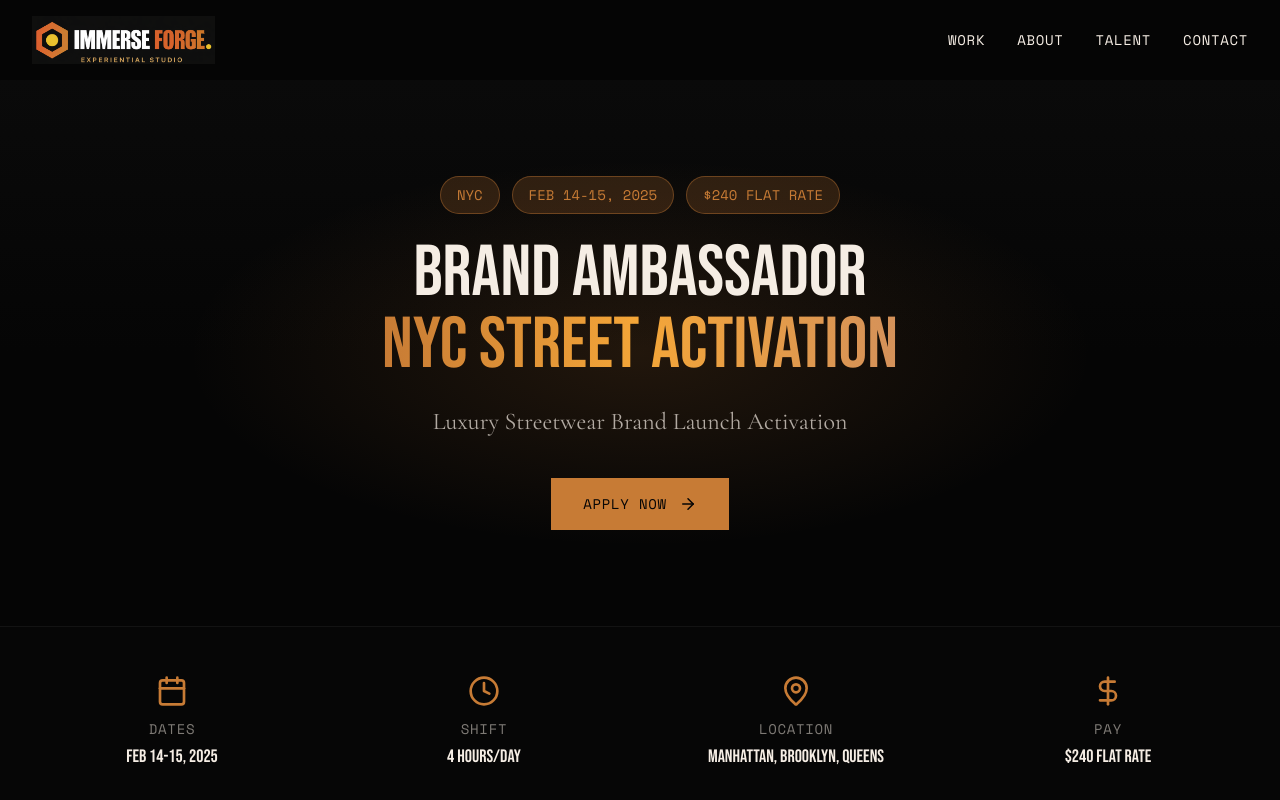
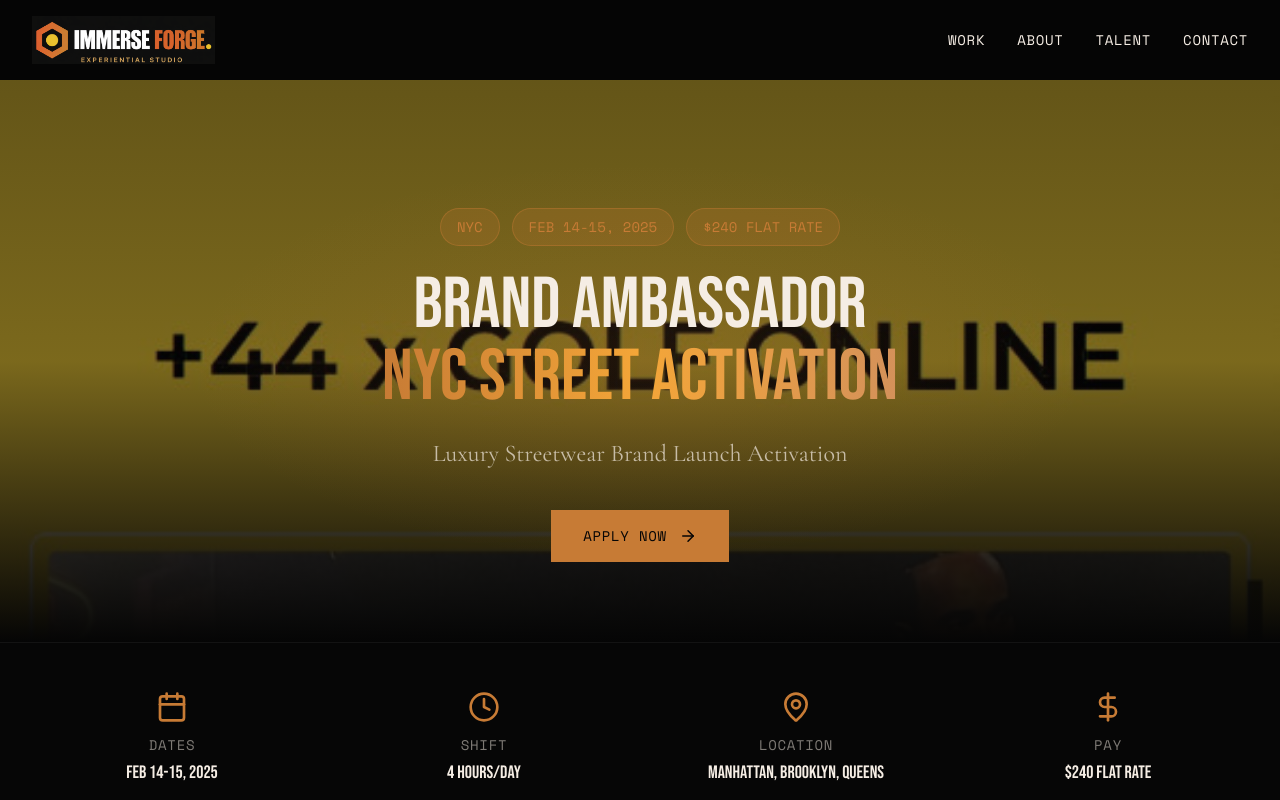
Before and after one commit to Airfresh-joey/immerseforge-website, a React (Vite) app: page /talent/nyc-street-activation in a window 1280 px wide. Shown: the top 800 px of the page. Built offline with nearby package versions, Linux system fonts and the light colour scheme.

Commit message:
Add hero image to NYC Street Activation job page
- Add background image showing brand ambassadors
- Add scroll-to-top behavior on page load
- Increase hero height and adjust padding

Co-Authored-By: Claude Opus 4.5 <noreply@anthropic.com>

```diff
--- a/src/pages/talent/NYCStreetActivation.tsx
+++ b/src/pages/talent/NYCStreetActivation.tsx
@@ -7,6 +7,7 @@ export function NYCStreetActivation() {
   const formRef = useRef<HTMLDivElement>(null);
 
   useEffect(() => {
+    window.scrollTo(0, 0);
     document.title = 'NYC Street Activation - Brand Ambassador | ImmerseForge';
   }, []);
 
@@ -17,11 +18,19 @@ export function NYCStreetActivation() {
   return (
     <div className="min-h-screen bg-black">
       {/* Hero Section */}
-      <section className="relative min-h-[60vh] flex items-center justify-center overflow-hidden">
-        <div className="absolute inset-0 bg-gradient-to-b from-charcoal via-black to-black" />
+      <section className="relative min-h-[70vh] flex items-center justify-center overflow-hidden">
+        {/* Background Image */}
+        <div className="absolute inset-0">
+          <img
+            src="/images/case-studies/formula-1.jpg"
+            alt="Brand Ambassador Street Team"
+            className="w-full h-full object-cover object-top"
+          />
+          <div className="absolute inset-0 bg-gradient-to-b from-black/60 via-black/50 to-black" />
+        </div>
         <div className="absolute inset-0 bg-[radial-gradient(ellipse_at_center,_var(--tw-gradient-stops))] from-copper/15 via-transparent to-transparent" />
 
-        <div className="relative z-10 container mx-auto px-4 sm:px-6 lg:px-8 text-center py-24">
+        <div className="relative z-10 container mx-auto px-4 sm:px-6 lg:px-8 text-center pt-32 pb-20">
           <motion.div
             initial={{ opacity: 0, y: 30 }}
             animate={{ opacity: 1, y: 0 }}
```
